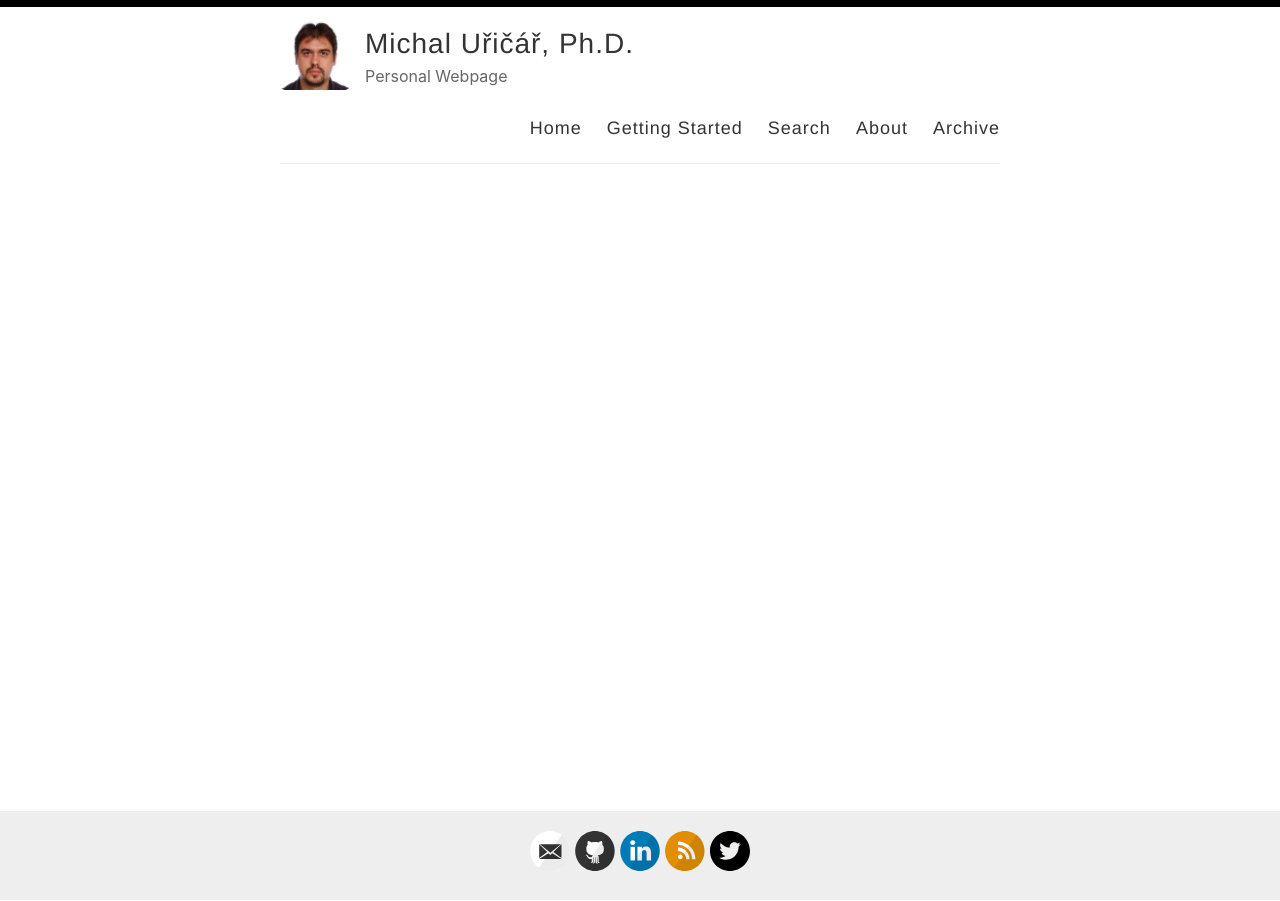
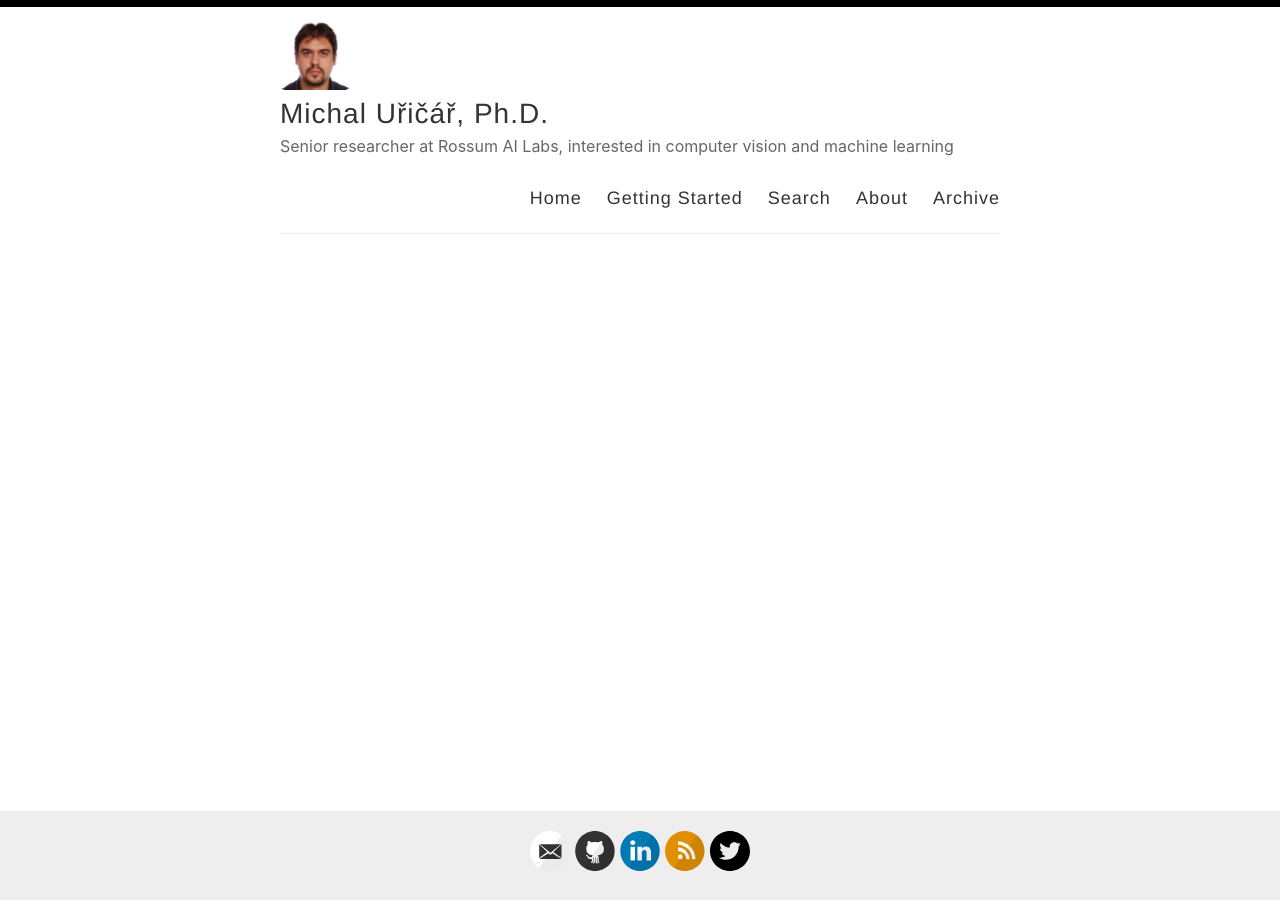
Before and after one commit to uricamic/uricamic.github.io, a Jekyll site: the page built from index.html, in a window 1280 px wide. Built offline with Jekyll 4.4.1, drawn with Linux system fonts in a browser that asks for light colours; the list of posts is cut into pages by our own code.

Commit message:
Update _config.yml

```diff
--- a/_config.yml
+++ b/_config.yml
@@ -9,7 +9,7 @@ name: Michal Uřičář, Ph.D.
 author: Michal Uricar
 
 # Short bio or description (displayed in the header)
-description: Personal Webpage
+description: Senior researcher at Rossum AI Labs, interested in computer vision and machine learning
 
 # URL of your avatar or profile pic (you could use your GitHub profile pic)
 #avatar: /images/reverie.png
@@ -27,7 +27,7 @@ footer-links:
   flickr:
   github: uricamic
   instagram:
-  linkedin: https://www.linkedin.com/in/michal-u%C5%99i%C4%8D%C3%A1%C5%99-406a8424/
+  linkedin: michal-u%C5%99i%C4%8D%C3%A1%C5%99-406a8424/
   pinterest:
   rss: rss
   twitter: uricamic
```
